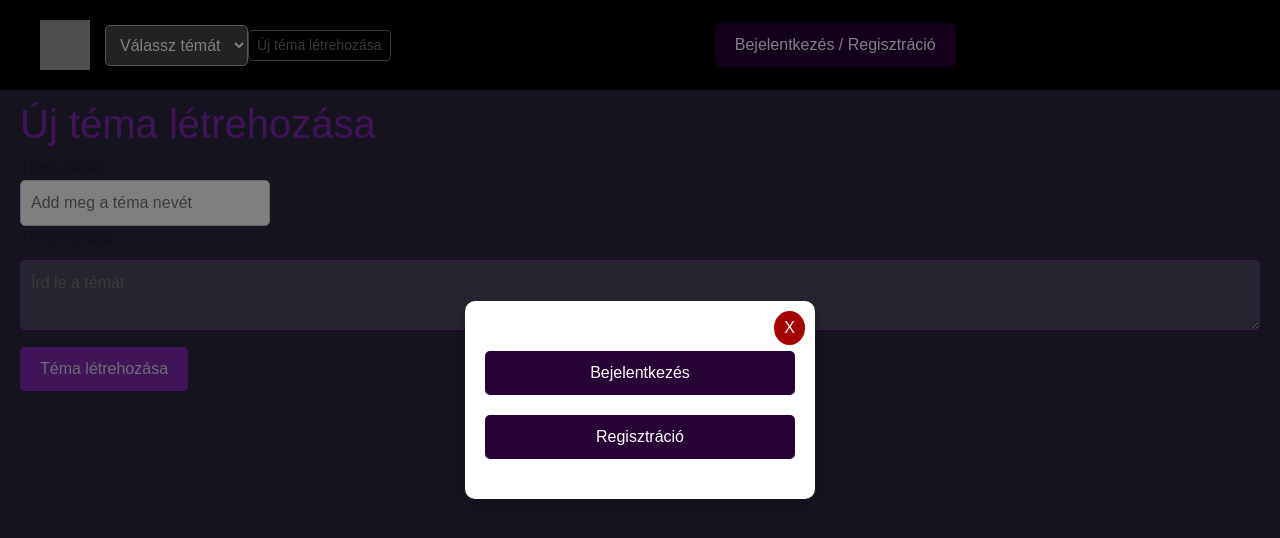
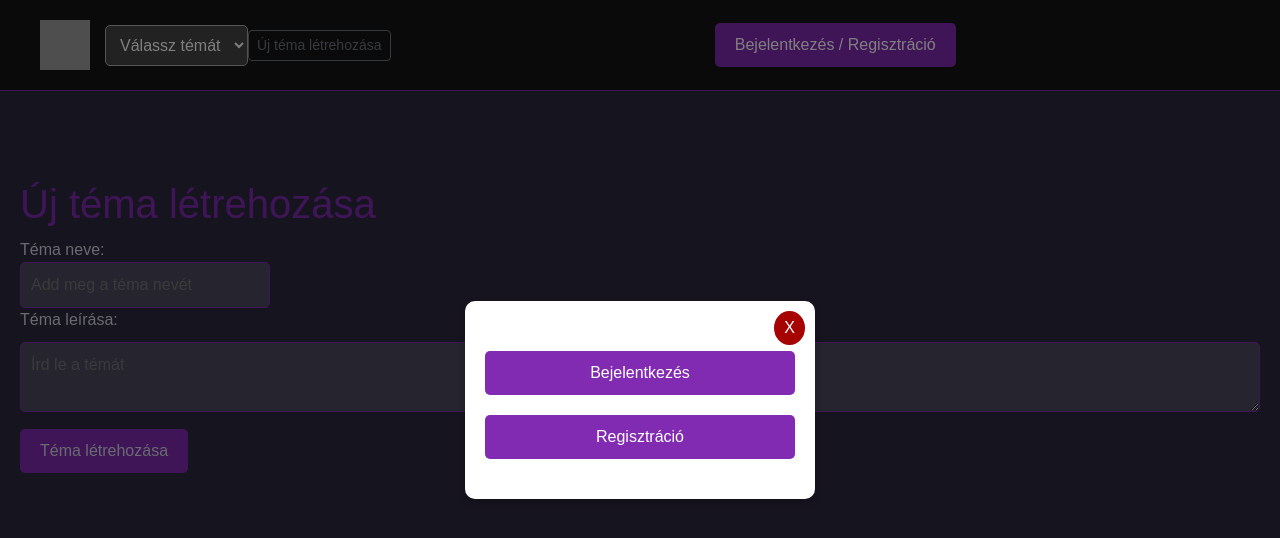
Before and after one commit to Kxuma/Vizsgaremek, a React (Create React App) app: page /UjTema in a window 1280 px wide. Both pictures are taken after a click on the button "Bejelentkezés / Regisztráció". Shown: the top 538 px of the page. Built offline with nearby package versions, Linux system fonts and the light colour scheme; grey boxes are pictures that could not be loaded.

Commit message:
További css módosítások

```diff
--- a/src/App.css
+++ b/src/App.css
@@ -5,8 +5,14 @@
   margin: 0 auto;
 }
 
+body{
+  color: #d1d7E0;
+}
+
 h1, h2{
   color: #802bb1;
+  margin-top: 80px;
+  margin-bottom: 10px;
 }
 
 h2 {
@@ -50,8 +56,12 @@ textarea {
   touch-action: manipulation;
 }
 
+#topicName{
+  background-color: #4c495d;
+  border: 1px solid #802bb1;
+}
 .commentButton:hover {
-  background-color: #7728a4;
+  background-color: #4c0275;
 }
 
 ul {
@@ -90,3 +100,7 @@ body.modal-open {
   padding-right: 17px;
   width: 100vw;
 }
+
+.label{
+  color: #d1d7E0;
+}
--- a/src/Auth.css
+++ b/src/Auth.css
@@ -47,7 +47,7 @@
     padding: 10px 20px;
     font-size: 16px;
     cursor: pointer;
-    background-color: #280137;
+    background-color: #802bb1;
     color: white;
     border: none;
     border-radius: 5px;
--- a/src/Navbar.css
+++ b/src/Navbar.css
@@ -6,10 +6,11 @@
   display: flex;
   justify-content: space-between;
   align-items: center;
-  background-color: black;
+  background-color: rgb(20, 20, 20);
   padding: 10px 20px;
   color: white;
   max-width: 100vw;
+  border-bottom: 1px solid #802bb1;
 }
 
 .navbar-left,
@@ -38,7 +39,7 @@
 
 .navbar-right button {
   padding: 10px 20px;
-  background-color: #280137;
+  background-color: #802bb1;
   color: white;
   border: none;
   border-radius: 5px;
--- a/src/index.css
+++ b/src/index.css
@@ -4,7 +4,7 @@ body {
     'Ubuntu', 'Cantarell', 'Fira Sans', 'Droid Sans', 'Helvetica Neue',
     sans-serif;
   -webkit-font-smoothing: antialiased;
-  /* -moz-osx-font-smoothing: grayscale; */
+
 }
 
 code {
```
